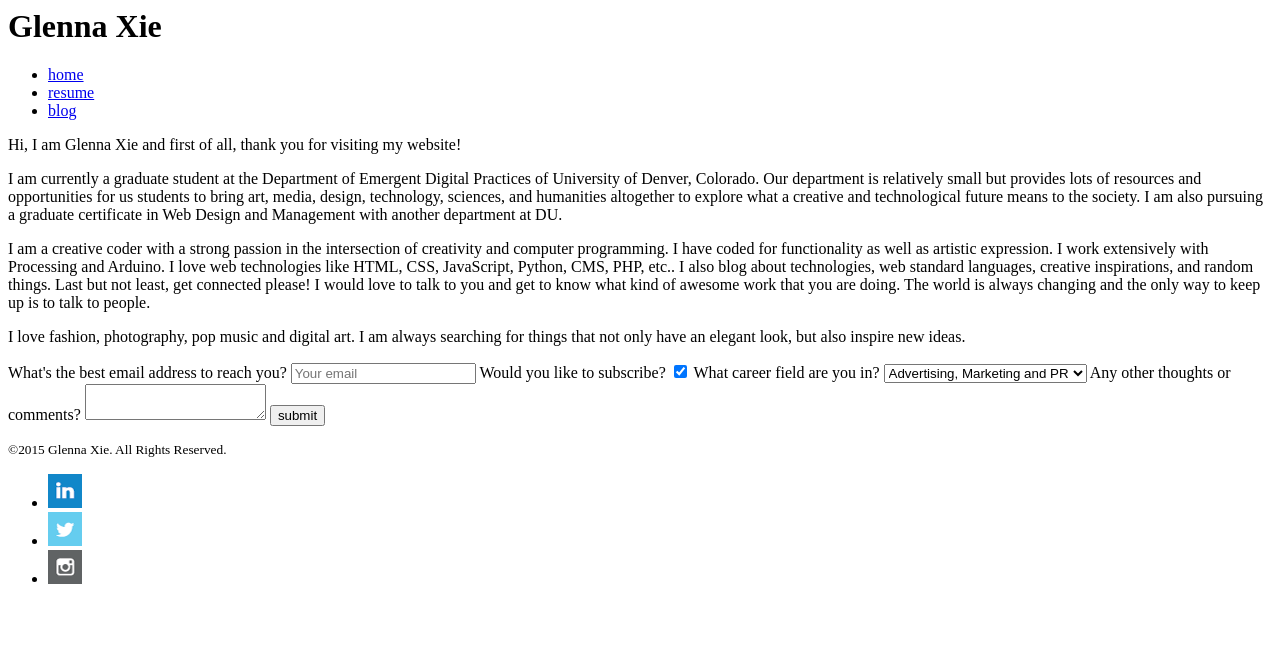
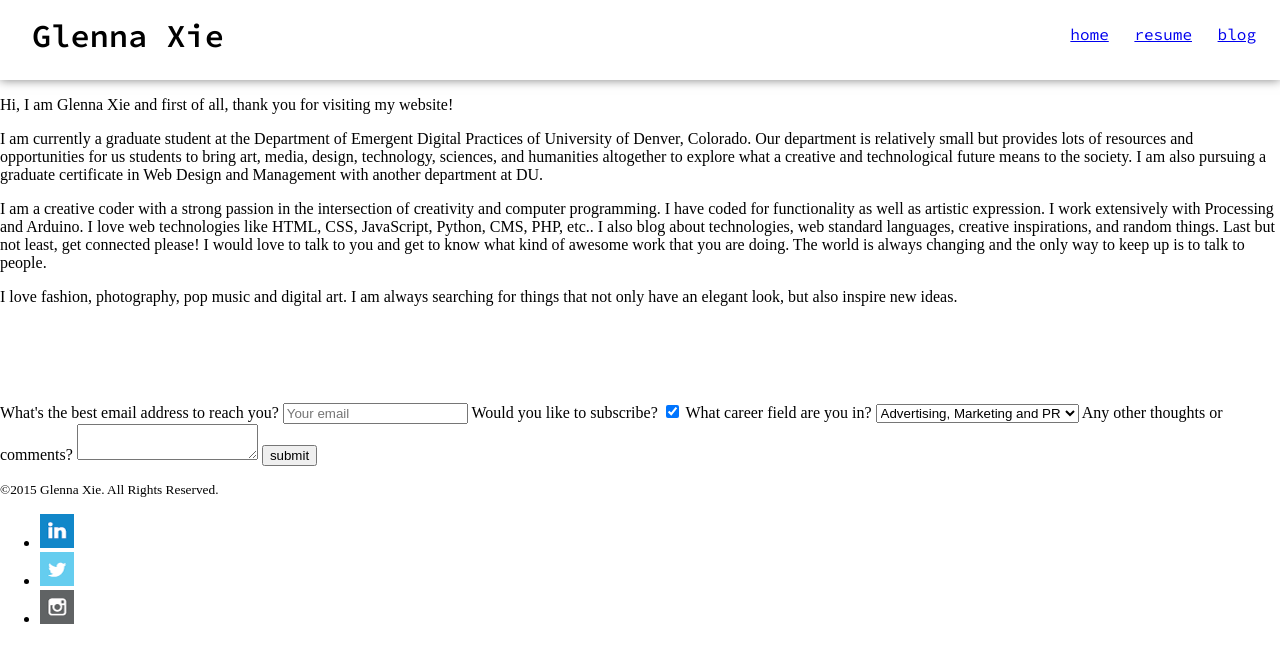
Before and after one commit to glennax/assignment1, a plain HTML site: page index.html in a window 1280 px wide. Drawn offline with Linux system fonts and the light colour scheme.

Commit message:
css styling added

```diff
--- a/css/style.css
+++ b/css/style.css
@@ -0,0 +1,39 @@
+body{
+	margin: 0;
+}
+header{
+	margin: 0;
+	position: fixed;
+	width: 100%;
+	height: 5em;
+	font-family: 'Source Code Pro', Helvetica, 'Sans Serif';
+	background-color: white;
+	-webkit-box-shadow:0 0 10px rgba(0, 0, 0, 0.5);
+	box-shadow:0 0 10px rgba(0, 0, 0, 0.5);
+}
+
+section{
+	padding-top: 5em;
+}
+.flex-container{
+	display: flex;
+	-webkit-flex-flow; row wrap;
+	justify-content: space-between;
+}
+
+h1{
+	margin: .5em 1em;
+}
+
+nav{
+	margin: .5em 1em;
+}
+
+.menu{
+	list-style: none;
+}
+
+.menu li{
+	display: inline-block;
+	margin: 0 .5em;
+}
--- a/index.html
+++ b/index.html
@@ -3,14 +3,15 @@
 <head>
 	<meta charset="utf-8">
 	<link rel="stylesheet" type="text/css" href="css/style.css">
+	<link href='http://fonts.googleapis.com/css?family=Source+Code+Pro:300,400,500,600' rel='stylesheet' type='text/css'>
 	<title>Glenna Xie's Website</title>
 </head>
 <body>
 	<!-- navigation menu -->
-	<header>
-		<h1>Glenna Xie</h1>
-		<nav>
-			<ul>
+	<header class="flex-container">
+		<h1 class="flex-item">Glenna Xie</h1>
+		<nav class="flex-item">
+			<ul class="menu">
 				<li><a href="index.html">home</a></li>
 				<li><a href="resume.html">resume</a></li>
 				<li><a href="blog.html">blog</a></li>
```
Also changed, not shown: blog.html (+1 -0 lines), resume.html (+1 -0 lines).
